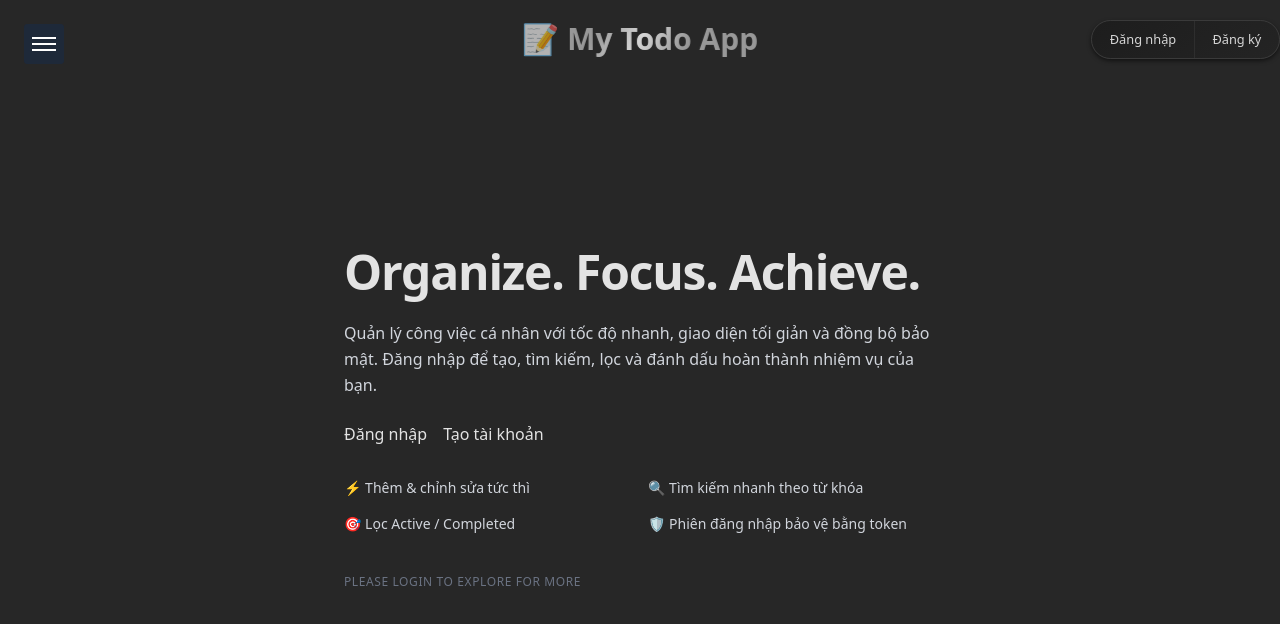
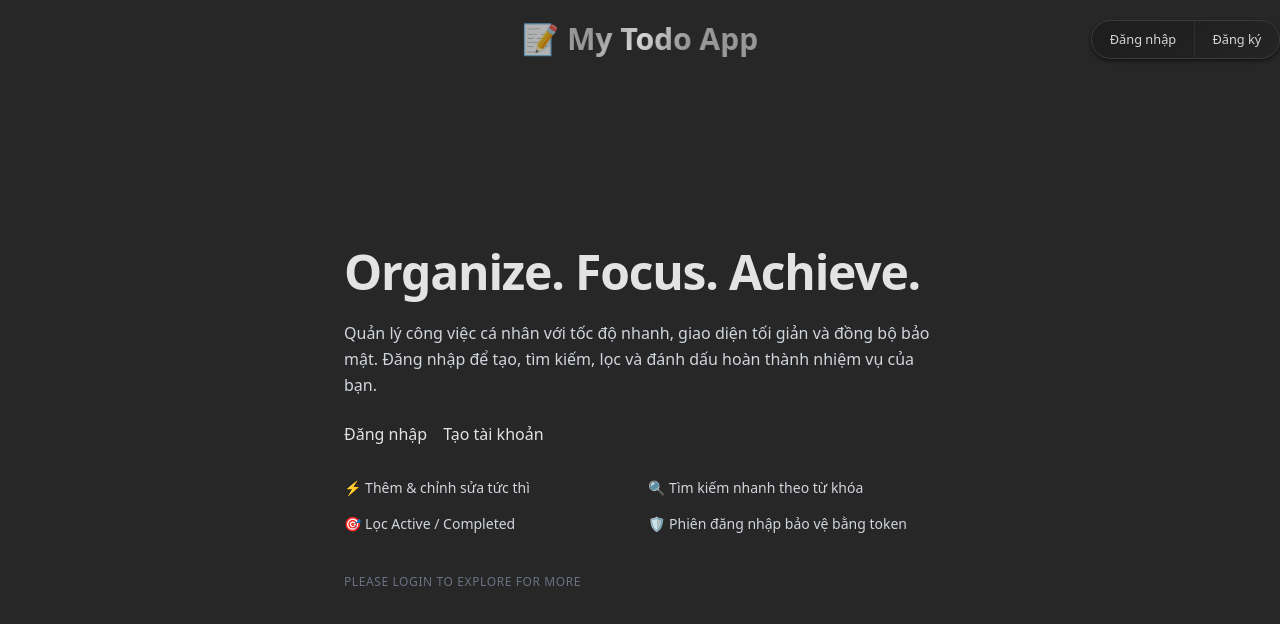
Before and after one commit to KFdc15/my-todo-app, a Vue app: page / in a window 1280 px wide. Shown: the top 624 px of the page. Built offline with nearby package versions, Linux system fonts and the light colour scheme.

Commit message:
chỉnh sửa lại giao diện

```diff
--- a/src/App.vue
+++ b/src/App.vue
@@ -1,15 +1,8 @@
 <script setup lang="ts">
-import { computed } from 'vue';
-import { useRoute } from 'vue-router';
 import NavBar from './components/NavBar.vue';
-import SideBar from './components/SideBar.vue';
-
-const route = useRoute();
-const hideSideBar = computed(() => ['/login','/register'].includes(route.path));
 </script>
 
 <template>
   <NavBar />
-  <SideBar v-if="!hideSideBar" filter="all" @set-filter="() => {}" />
   <router-view />
 </template>
--- a/src/views/Home.vue
+++ b/src/views/Home.vue
@@ -90,8 +90,6 @@ onBeforeUnmount(() => {
 </script>
 
 <template>
-  <SideBar :filter="filter" @set-filter="setFilter" />
-
   <div
     v-if="!authed"
     class="prelogin-wrapper relative min-h-[calc(100vh-120px)] flex items-center justify-center px-4"
@@ -135,6 +133,7 @@ onBeforeUnmount(() => {
   </div>
 
   <div v-else class="container mx-auto p-4 justify-center items-center flex flex-col">
+    <SideBar :filter="filter" @set-filter="setFilter" />
     <TodoInput @add="addTodoHandler" @search="setSearch" />
     <TodoList
       :todos="filteredTodos"
```
